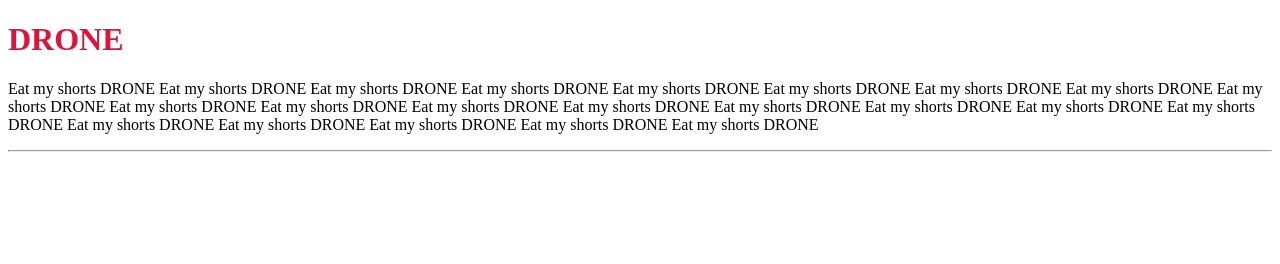
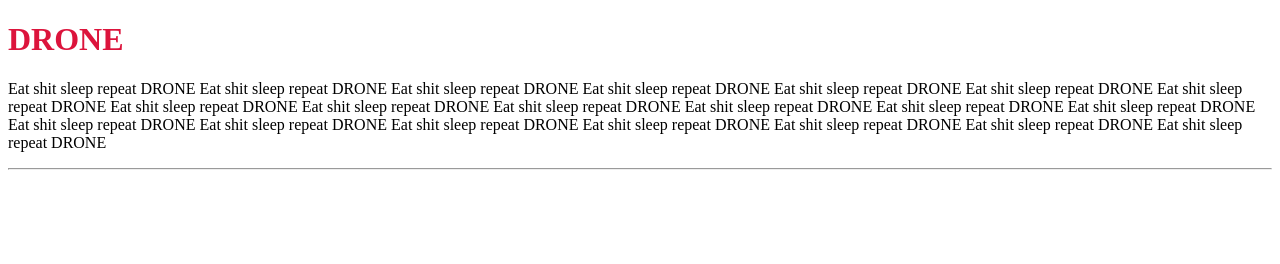
Before and after one commit to XC0RI/DRONE, a plain HTML site: page index.html in a window 1280 px wide. Shown: the top 264 px of the page. Drawn offline with Linux system fonts and the light colour scheme.

Commit message:
Update index.html

```diff
--- a/index.html
+++ b/index.html
@@ -10,12 +10,10 @@
 		<h1 style="color: crimson;">DRONE</h1>
 
     <p>
-      Eat my shorts DRONE Eat my shorts DRONE Eat my shorts DRONE Eat my shorts DRONE
-      Eat my shorts DRONE Eat my shorts DRONE Eat my shorts DRONE Eat my shorts DRONE
-      Eat my shorts DRONE Eat my shorts DRONE Eat my shorts DRONE Eat my shorts DRONE
-      Eat my shorts DRONE Eat my shorts DRONE Eat my shorts DRONE Eat my shorts DRONE
-      Eat my shorts DRONE Eat my shorts DRONE Eat my shorts DRONE Eat my shorts DRONE
-      Eat my shorts DRONE Eat my shorts DRONE
+      Eat shit sleep repeat DRONE Eat shit sleep repeat DRONE Eat shit sleep repeat DRONE Eat shit sleep repeat DRONE Eat shit sleep repeat DRONE
+      Eat shit sleep repeat DRONE Eat shit sleep repeat DRONE Eat shit sleep repeat DRONE Eat shit sleep repeat DRONE Eat shit sleep repeat DRONE
+      Eat shit sleep repeat DRONE Eat shit sleep repeat DRONE Eat shit sleep repeat DRONE Eat shit sleep repeat DRONE Eat shit sleep repeat DRONE
+      Eat shit sleep repeat DRONE Eat shit sleep repeat DRONE Eat shit sleep repeat DRONE Eat shit sleep repeat DRONE Eat shit sleep repeat DRONE
 
 
 
```
